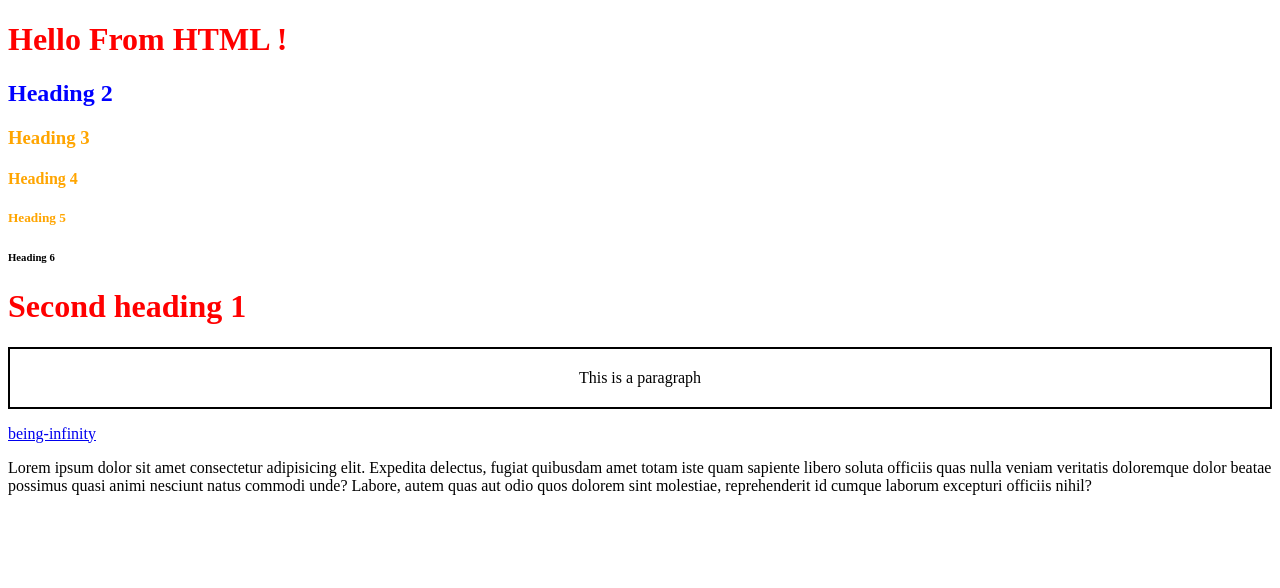
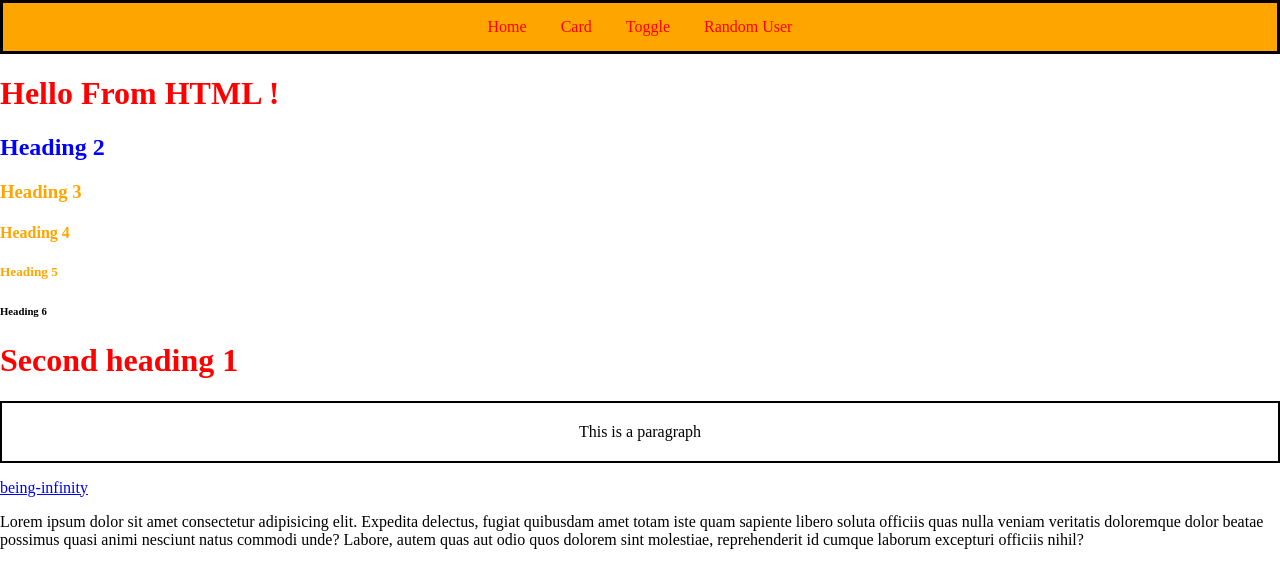
Before and after one commit to sainandhinigundu/autosuggest, a website: page frontend/index.html in a window 1280 px wide. Drawn offline with Linux system fonts and the light colour scheme.

Commit message:
created the navbar

```diff
--- a/frontend/css/index.css
+++ b/frontend/css/index.css
@@ -16,3 +16,27 @@
     padding: 20px;
     text-align: center;
 }
+
+.navbar{
+    border: 3px;
+    border-style: solid;
+    border-color: black;
+    padding: 15px;
+    background-color: orange;
+    text-align: center;
+}
+
+.navbar a{
+    color:red;
+    padding: 15px;
+    text-decoration: none;
+}
+
+.navbar a:hover{
+    background-color:rgb(196,84,84);
+    color: white;
+}
+
+body{
+    margin: 0px;
+}
--- a/frontend/index.html
+++ b/frontend/index.html
@@ -7,6 +7,12 @@
     <link rel="stylesheet" href="css/index.css">
 </head>
 <body>
+    <div class="navbar">
+        <a href="">Home</a>
+        <a href="">Card</a>
+        <a href="">Toggle</a>
+        <a href="">Random User</a>
+    </div>
     <h1> Hello From HTML ! </h1>
     <h2 id="heading-2">Heading 2</h2>
     <h3 class="heading">Heading 3</h3>
```
